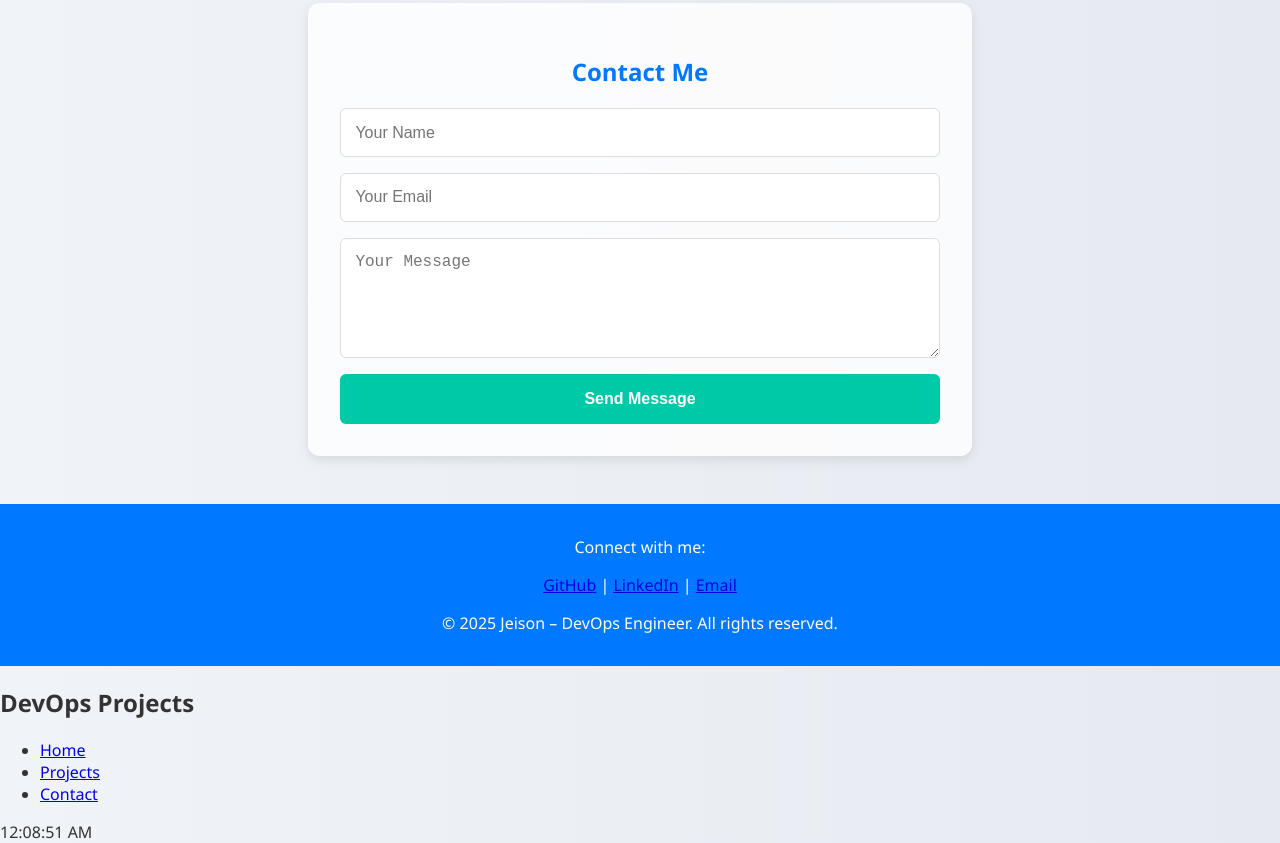
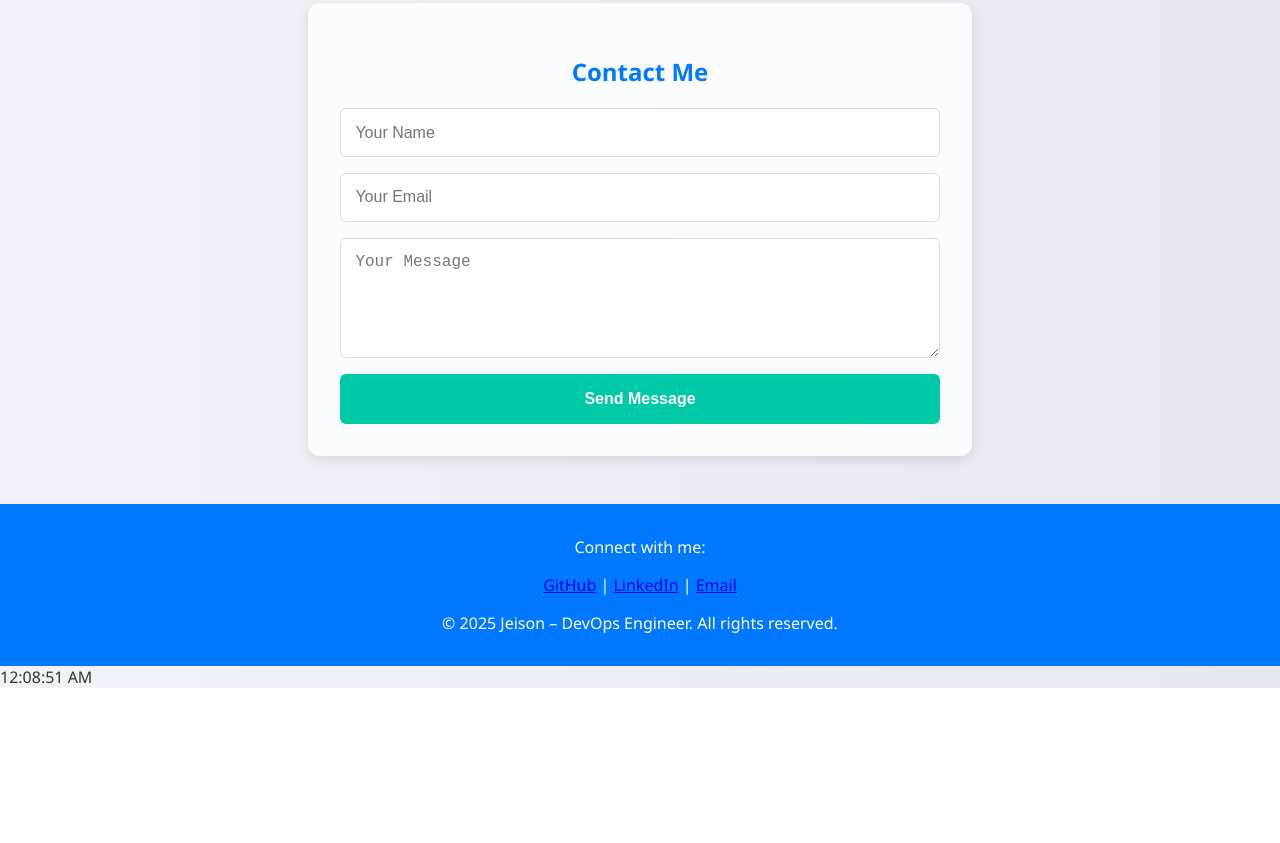
Before and after one commit to jeison-it/dev-project, a plain HTML site: page index.html in a window 1280 px wide. Shown: the part 1225-2068 px from the top of the page. After the commit the page ends 1913 px from the top, so only its background shows below. Drawn offline with Linux system fonts and the light colour scheme.

```diff
--- a/index.html
+++ b/index.html
@@ -220,12 +220,6 @@
   <p>&copy; 2025 Jeison – DevOps Engineer. All rights reserved.</p>
 </footer>
 <nav class="navbar">
-  <h1>DevOps Projects</h1>
-  <ul>
-    <li><a href="#">Home</a></li>
-    <li><a href="#projects">Projects</a></li>
-    <li><a href="#contact">Contact</a></li>
-  </ul>
   <div id="clock"></div>
 </nav>
 
```
